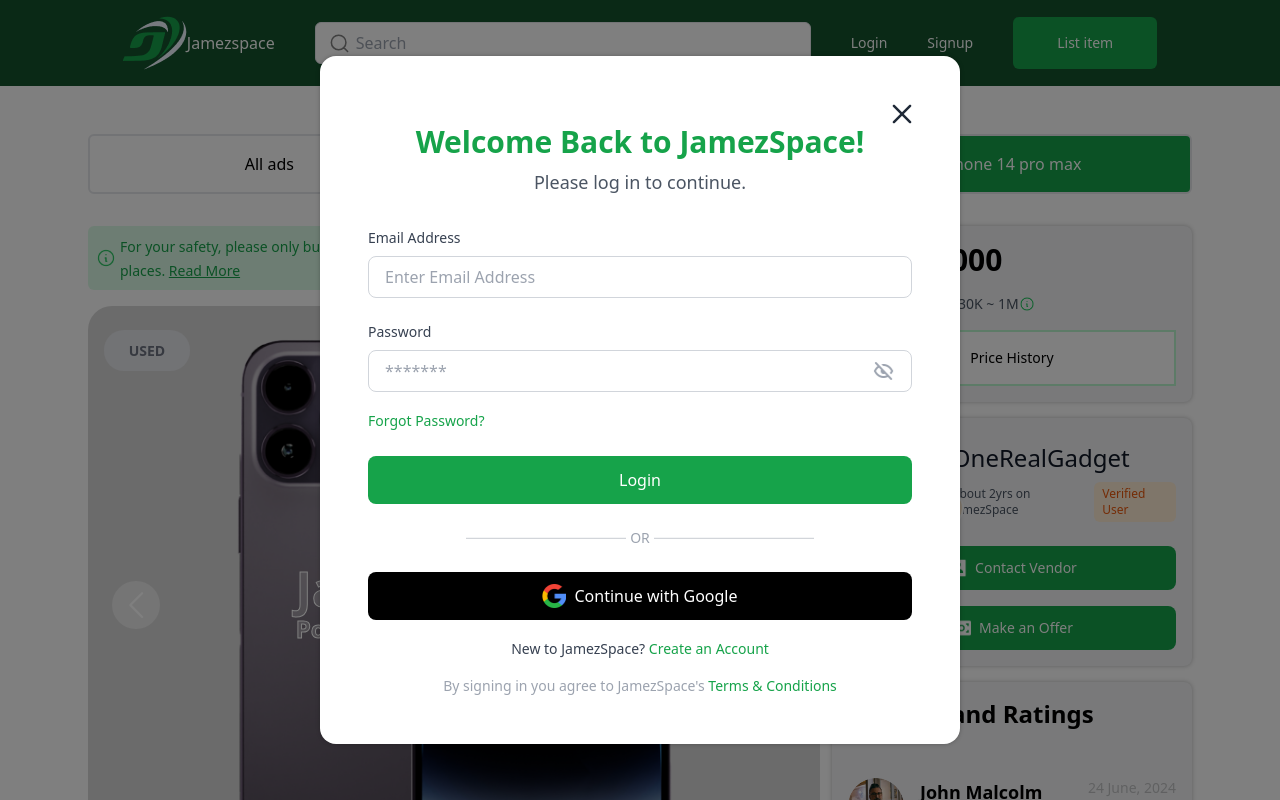
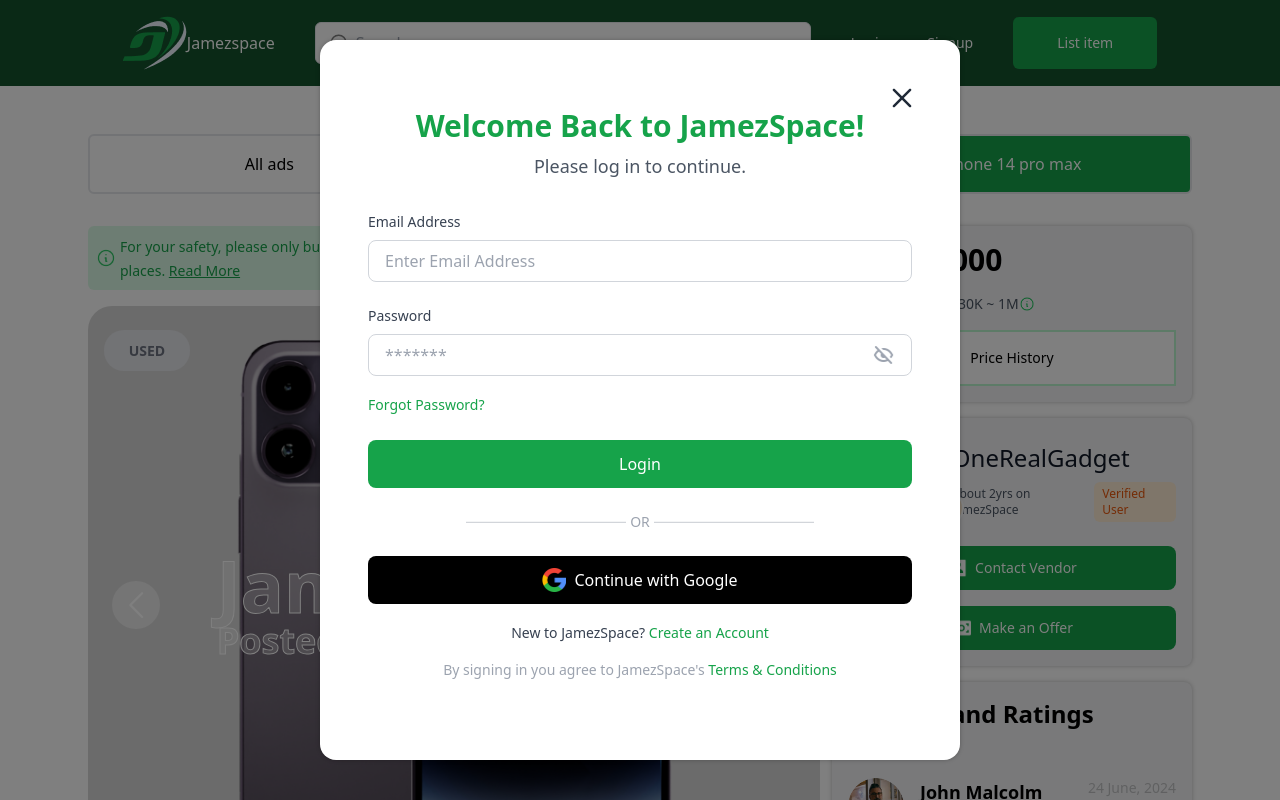
Before and after one commit to osh-la/jamezspace, a React (Vite) app: page /product in a window 1280 px wide. Both pictures are taken after a click on the button "Login". Shown: the top 800 px of the page. Built offline with nearby package versions, Linux system fonts and the light colour scheme.

Commit message:
fixed login height

```diff
--- a/src/components/imageSlider.jsx
+++ b/src/components/imageSlider.jsx
@@ -34,8 +34,8 @@
             alt="Slider Image"
           />
           <div className="absolute inset-0 flex items-center justify-center">
-            <span className="text-white md:text-2xl font-bold">
-              <div class="text-white/30 md:text-5xl font-black text-center md:text-start leading-relaxed" style={{
+            <span className="text-white  font-bold">
+              <div class="text-white/30 md:text-7xl font-black text-center md:text-start leading-relaxed" style={{
         WebkitTextStroke: '1px white',
         textStroke: '1px white'
       }}>
@@ -44,7 +44,7 @@
 
 
 
-              <div class="text-white/30 md:text-2xl font-bold leading-5" style={{
+              <div class="text-white/30 md:text-4xl font-bold text-center leading-5" style={{
         WebkitTextStroke: '1px white',
         textStroke: '1px white'
       }}>
--- a/src/components/signIn.jsx
+++ b/src/components/signIn.jsx
@@ -1,6 +1,6 @@
 const SignIn = ({ toggle }) => {
     return (
-        <div className="md:fixed md:inset-0 z-50 m-14 text-xs md:text-base md:w-2/4 mx-auto bg-white rounded-2xl  shadow-custom p-12">
+        <div className="md:fixed md:inset-0 z-50 m-10 text-xs md:text-base md:w-2/4 mx-auto bg-white rounded-2xl  shadow-custom p-12">
             <div className=" flex justify-end">
                 <button className=" text-gray-500 hover:text-gray-700" onClick={toggle} >
                     <svg xmlns="http://www.w3.org/2000/svg" className='h-5 w-5 'viewBox="0 0 28 28" fill="none">
--- a/src/components/signUp.jsx
+++ b/src/components/signUp.jsx
@@ -20,7 +20,8 @@
         <div className="md:mt-2 space-y-4">
           {['Full Name', 'Email Address', 'Phone Number'].map((label, idx) => (
             <div className="" key={idx}>
-              <label className="block text-gray-700 font-medium">{label}</label>
+
+              <label className="block text-gray-700 md:text-sm font-medium">{label}</label>
               <div className="flex items-center px-4 py-2 border border-gray-300 rounded-lg">
                 <input
                   type={label.toLowerCase().includes('password') ? 'password' : 'text'}
@@ -32,7 +33,7 @@
             </div>
 
           ))}
-          <label className="block text-gray-700 font-medium">Enter Password</label>
+          <label className="block text-gray-700 md:text-sm font-medium">Enter Password</label>
               <div className="flex items-center px-4 py-2 border border-gray-300 rounded-lg">
                     <input
                         type="password"
@@ -44,7 +45,7 @@
                       <img className='w-6 h-6'src="/icons/Frame.png" alt="" />
                     </button>
                 </div>
-                <label className="block text-gray-700 font-medium">Confirm Password</label>
+                <label className="block text-gray-700 md:text-sm font-medium">Confirm Password</label>
                 <div className="flex items-center px-4 py-2 border border-gray-300 rounded-lg">
                     <input
                         type="password"
```
